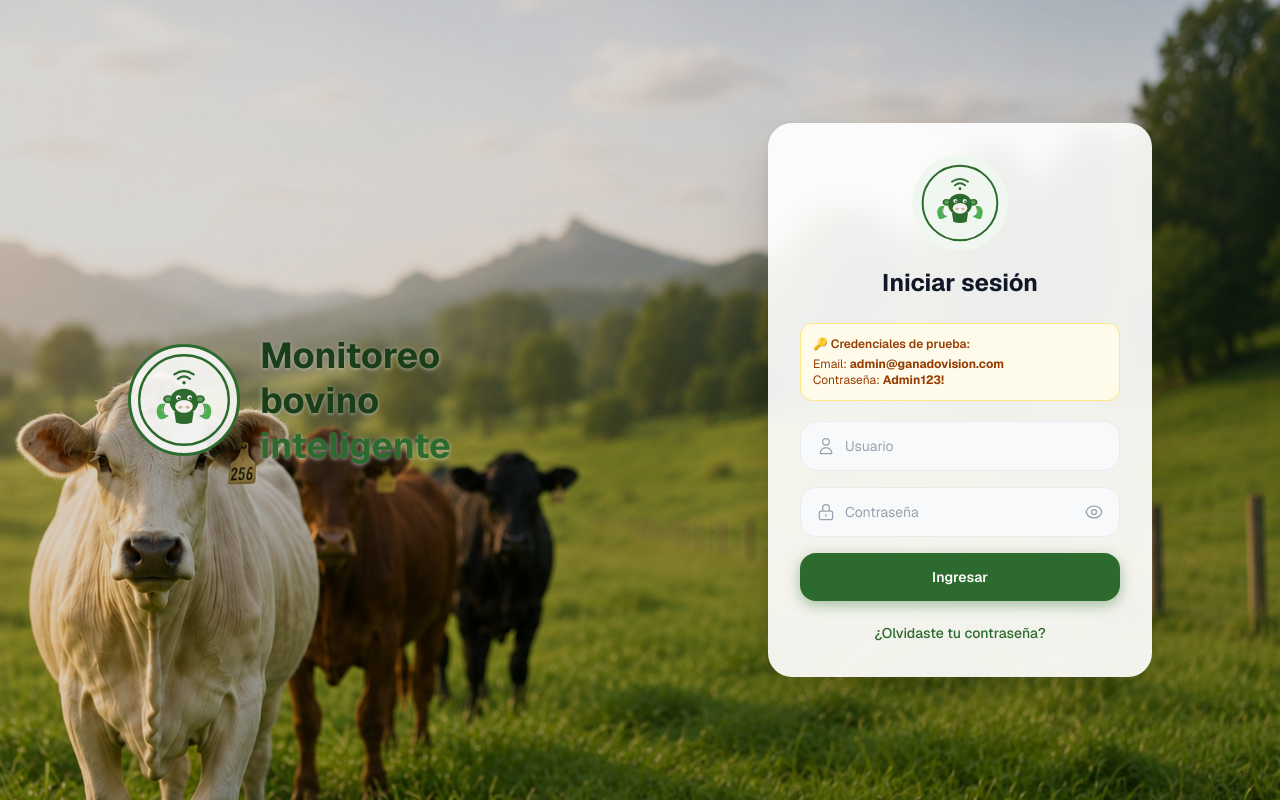
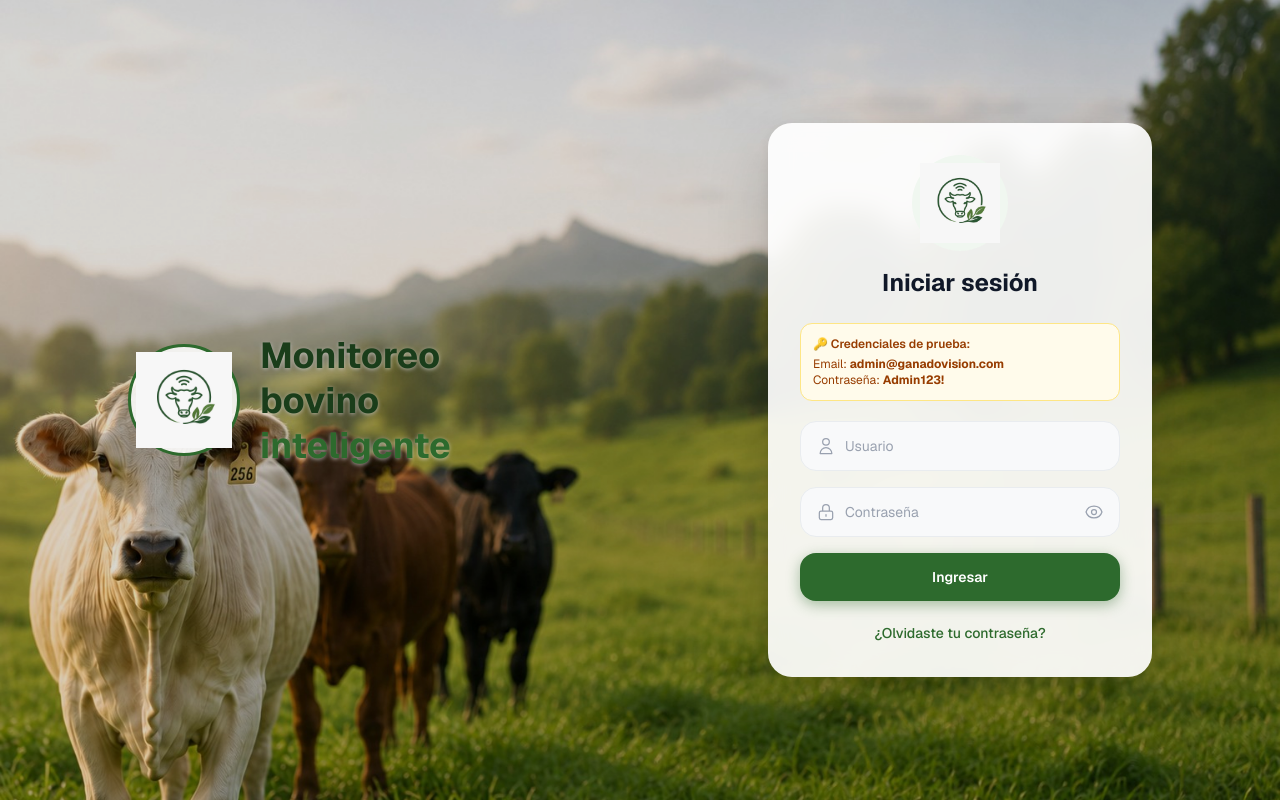
Before and after one commit to sebaa164/GANADO, a Next.js app: page /login in a window 1280 px wide. Built offline with nearby package versions, Linux system fonts and the light colour scheme; no server answers.

Commit message:
feat(auth): reemplazar logo SVG por imagen logo-ganado.png

```diff
--- a/src/app/(auth)/login/page.tsx
+++ b/src/app/(auth)/login/page.tsx
@@ -68,7 +68,7 @@ export default function LoginPage() {
               className="w-28 h-28 rounded-full flex items-center justify-center shrink-0"
               style={{ backgroundColor: 'rgba(255,255,255,0.88)', border: '3px solid #2D6A2D' }}
             >
-              <img src="/ganado-logo.svg" alt="Logo GanadoVision" className="w-24 h-24" />
+              <img src="/logo-ganado.png" alt="Logo GanadoVision" className="w-24 h-24" />
             </div>
             <div>
               <h1 className="text-4xl font-bold leading-tight drop-shadow-sm" style={{ color: '#1a3d1a', textShadow: '0 1px 4px rgba(255,255,255,0.6)' }}>
@@ -100,7 +100,7 @@ export default function LoginPage() {
               className="w-24 h-24 rounded-full flex items-center justify-center"
               style={{ backgroundColor: '#f0f7f0' }}
             >
-              <img src="/ganado-logo.svg" alt="Logo GanadoVision" className="w-20 h-20" />
+              <img src="/logo-ganado.png" alt="Logo GanadoVision" className="w-20 h-20" />
             </div>
           </div>
 
```
Also changed, not shown: public/logo-ganado.png (added).
